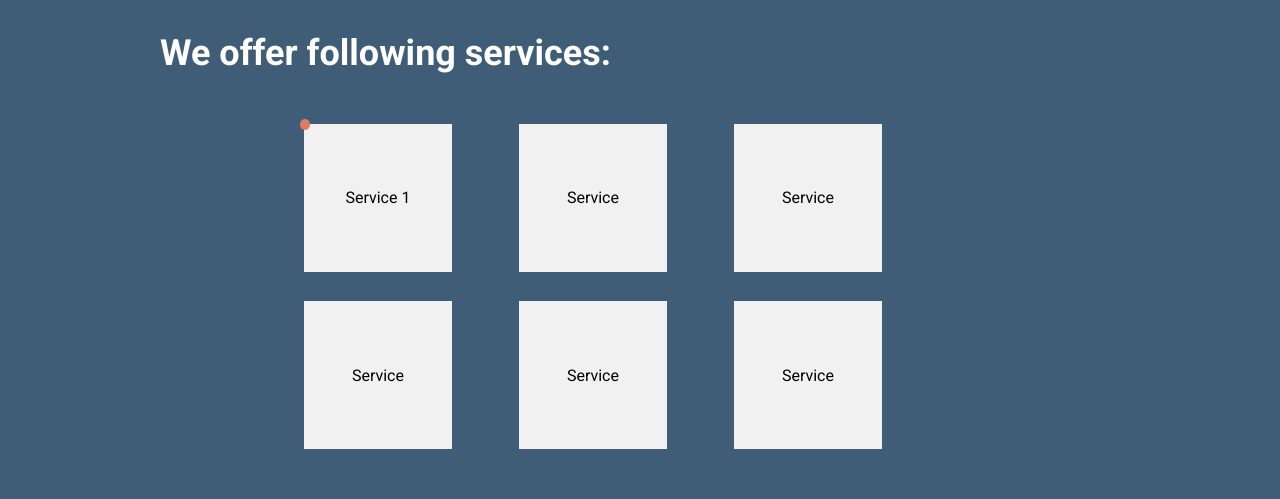
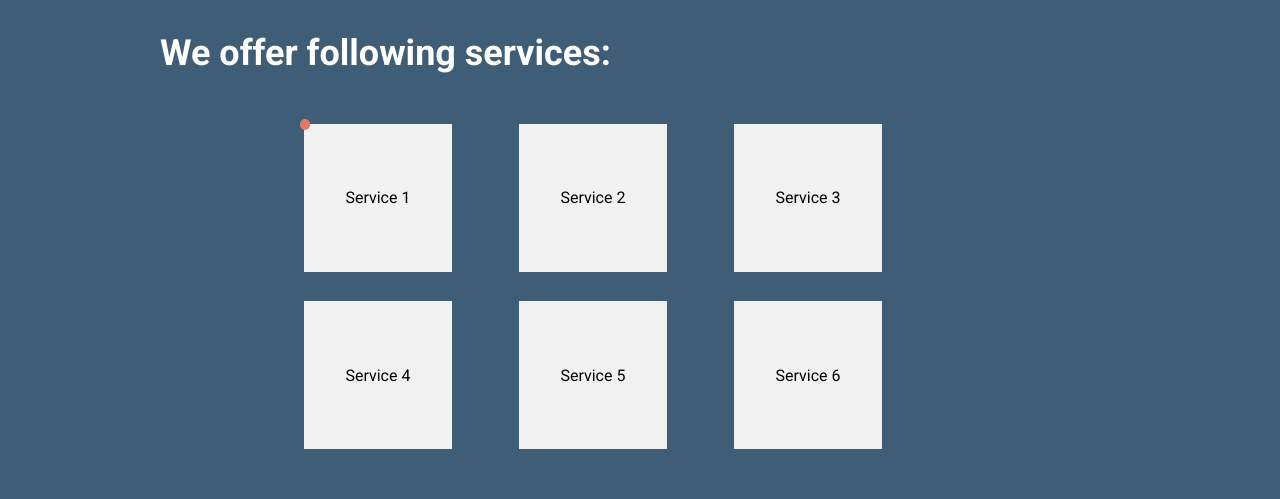
Before and after one commit to AdamToczko/Page-in-React, a React (Create React App) app: page / in a window 1280 px wide. Shown: the part 1520-2019 px from the top of the page. Built offline with nearby package versions, Linux system fonts and the light colour scheme.

Commit message:
further refactoring of Services component

```diff
--- a/src/components/Services.js
+++ b/src/components/Services.js
@@ -8,7 +8,10 @@ const SingleService = ({serviceText='Service'}) => {
   )
 }
 
+
 const Services = () => {
+
+  let text = 'Service';
     return (
        <section className="offer" id="offer">
         <div className="container">
@@ -18,11 +21,11 @@ const Services = () => {
               <div className="service">Service 1</div>
               <div className="dot"></div>
             </div>
-            <SingleService />
-            <SingleService />
-            <SingleService />
-            <SingleService />
-            <SingleService />
+            <SingleService serviceText={`${text} 2`}  />
+            <SingleService serviceText={`${text} 3`}  />
+            <SingleService serviceText={`${text} 4`}  />
+            <SingleService serviceText={`${text} 5`}  />
+            <SingleService serviceText={`${text} 6`}  />
 
           </div>
         </div>
```
